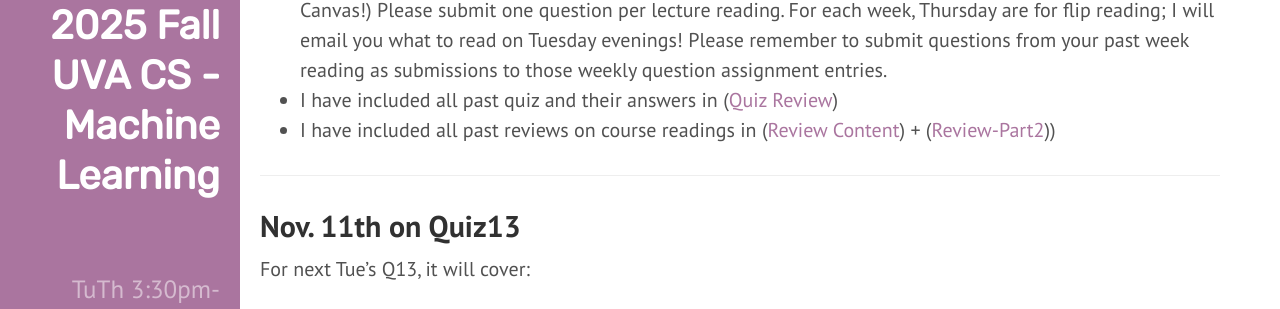
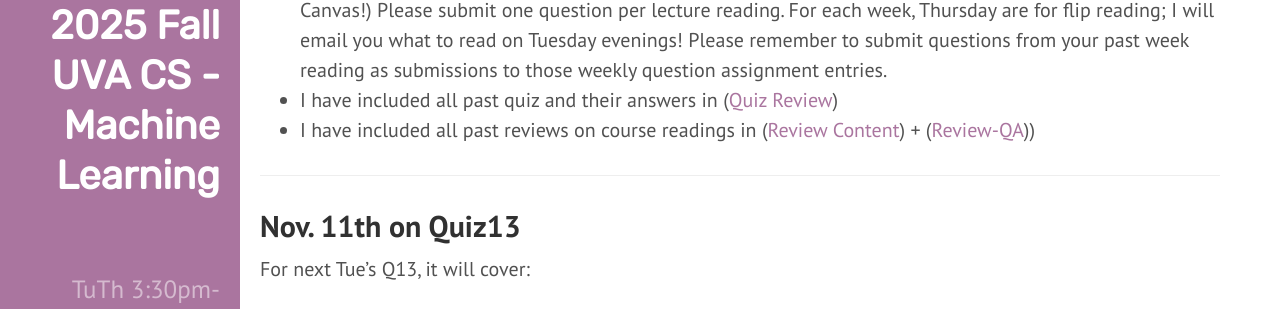
Before and after one commit to qiyanjun/2025Fall-UVA-CS-MachineLearningDeep, a Jekyll site: the page built from z25fBlog.md, in a window 1280 px wide and 900 px high, scrolled down 412 px. Shown: the part 143-452 px from the top of the window. Built offline with Jekyll 4.4.1, drawn with Linux system fonts in a browser that asks for light colours.

Commit message:
Update z25fBlog.md

```diff
--- a/z25fBlog.md
+++ b/z25fBlog.md
@@ -16,7 +16,7 @@
 - For sick day reschedule (with doctor note) and SDAC issues, please email to: [instructor email here](mailto:instructors-25f-machine-learning-1534062135941@mail.canvas.its.virginia.edu)
 - Please remember to submit your reading question assignments due on Tuesdays by noon (Weekly In Canvas!) Please submit one question per lecture reading. For each week, Thursday are for flip reading; I will email you what to read on Tuesday evenings!  Please remember to submit questions from your past week reading as submissions to those weekly question assignment entries.
 - I have included all past quiz and their answers in ([Quiz Review](https://qiyanjun.github.io/2025Fall-UVA-CS-MachineLearningDeep//notebook/Szz-quiz.pdf))
-- I have included all past reviews on course readings in ([Review Content](https://qiyanjun.github.io/2025Fall-UVA-CS-MachineLearningDeep//notebook/Szz-content.pdf)) + ([Review-Part2](https://qiyanjun.github.io/2025Fall-UVA-CS-MachineLearningDeep//notebook/Szz-QA25.pdf)))
+- I have included all past reviews on course readings in ([Review Content](https://qiyanjun.github.io/2025Fall-UVA-CS-MachineLearningDeep//notebook/Szz-content.pdf)) + ([Review-QA](https://qiyanjun.github.io/2025Fall-UVA-CS-MachineLearningDeep//Lectures/S6-QA25.pdf)))
 
 
 
```
